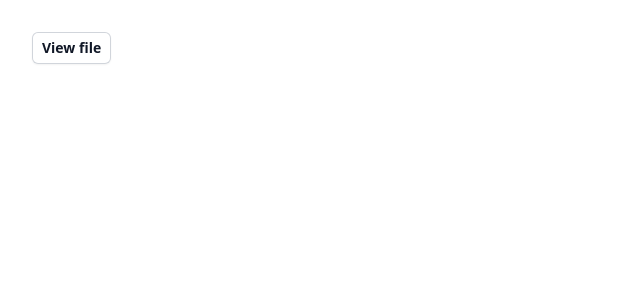
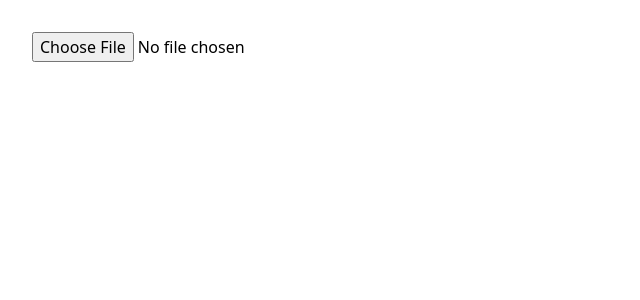
Before and after one commit to macklinu/meridian-mail, a React app: page / in a window 1280 px wide. Shown: the top 300 px of the page, without its empty margins (0-640 px from the left). Built offline with nearby package versions, Linux system fonts and the light colour scheme; the HTML template or start-up script is replaced by a standard one.

Commit message:
Use input for selecting file

```diff
--- a/package.json
+++ b/package.json
@@ -21,7 +21,6 @@
     "@tailwindcss/typography": "^0.5.9",
     "@types/react": "^18.0.37",
     "@types/react-dom": "^18.0.11",
-    "@types/wicg-file-system-access": "^2020.9.6",
     "@typescript-eslint/eslint-plugin": "^5.59.0",
     "@typescript-eslint/parser": "^5.59.0",
     "@vitejs/plugin-react": "^4.0.0",
--- a/src/App.tsx
+++ b/src/App.tsx
@@ -4,35 +4,19 @@ import { MessageView } from './MessageView'
 const App = () => {
   const [files, setFiles] = useState<File[]>([])
 
-  const handleViewFileClick = async () => {
-    try {
-      const [fileHandle] = await window.showOpenFilePicker({
-        types: [
-          {
-            accept: {
-              'text/plain': ['.txt', '.msg'],
-            },
-          },
-        ],
-      })
-      const file = await fileHandle.getFile()
-      setFiles([file])
-    } catch (error) {
-      // User may have closed the file picker without selecting a file.
-      console.error(error)
-    }
-  }
-
   return (
     <main className="container mx-auto">
       <section className="p-8 space-y-4">
-        <button
-          type="button"
-          className="rounded-md bg-white px-2.5 py-1.5 text-sm font-semibold text-gray-900 shadow-sm ring-1 ring-inset ring-gray-300 hover:bg-gray-50"
-          onClick={handleViewFileClick}
-        >
-          View file
-        </button>
+        <input
+          type="file"
+          accept=".msg"
+          onChange={(event) => {
+            const file = event.target.files?.[0]
+            if (file) {
+              setFiles([file])
+            }
+          }}
+        />
         {files.map((file, index) => (
           <MessageView key={`${file.name}-${index}`} file={file} />
         ))}
```
Also changed, not shown: 1 other file (tests, documents, lock files or other folders).
